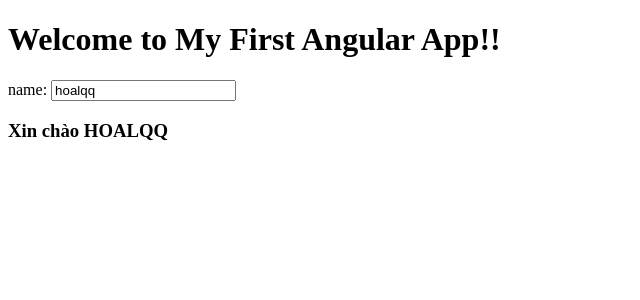
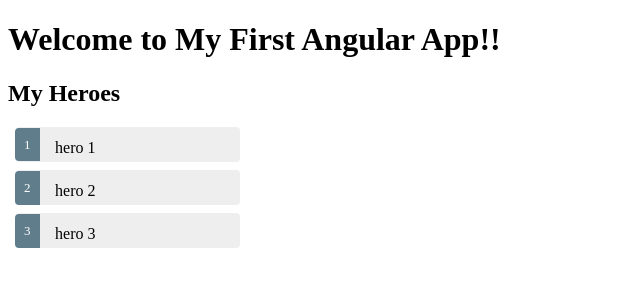
Before and after one commit to quyhoa/cordova-app, an Angular app in the folder source-code/: page / in a window 1280 px wide. Shown: the top 300 px of the page, without its empty margins (0-640 px from the left). Built offline with nearby package versions, Linux system fonts and the light colour scheme.

Commit message:
update - part Master/Detail Components

```diff
--- a/source-code/src/app/app.module.ts
+++ b/source-code/src/app/app.module.ts
@@ -4,11 +4,13 @@
 
 import { AppComponent } from './app.component';
 import { HeroesComponent } from './heroes/heroes.component';
+import { HeroDetailComponent } from './hero-detail/hero-detail.component';
 
 @NgModule({
   declarations: [
     AppComponent,
-    HeroesComponent
+    HeroesComponent,
+    HeroDetailComponent
   ],
   imports: [
     BrowserModule,
--- /dev/null
+++ b/source-code/src/app/hero-detail/hero-detail.component.html
@@ -0,0 +1,9 @@
+<div *ngIf="hero">
+    <h2>Detail of {{hero.name | uppercase}}</h2>
+    <div><span>id: </span>{{hero.id}}</div>
+      <div>
+        <label>name:
+          <input [(ngModel)]="hero.name" placeholder="name">
+        </label>
+      </div>
+</div>
--- /dev/null
+++ b/source-code/src/app/hero-detail/hero-detail.component.ts
@@ -0,0 +1,17 @@
+import { Component, OnInit, Input } from '@angular/core';
+
+import {Hero} from '../hero';
+
+@Component({
+  selector: 'app-hero-detail',
+  templateUrl: './hero-detail.component.html',
+  styleUrls: ['./hero-detail.component.css']
+})
+export class HeroDetailComponent implements OnInit {
+     @Input() hero: Hero;
+  constructor() { }
+
+  ngOnInit() {
+  }
+
+}
--- /dev/null
+++ b/source-code/src/app/hero.service.ts
@@ -0,0 +1,15 @@
+import { Injectable } from '@angular/core';
+import { Hero } from './hero';
+import { HEROES } from './mock-heroes';
+
+@Injectable({
+  providedIn: 'root'
+})
+export class HeroService {
+
+  constructor() { }
+
+    getHeroes(): Hero[] {
+        return HEROES;
+    }
+}
--- a/source-code/src/app/heroes/heroes.component.css
+++ b/source-code/src/app/heroes/heroes.component.css
@@ -0,0 +1,48 @@
+/* HeroesComponent's private CSS styles */
+.selected {
+  background-color: #CFD8DC !important;
+  color: white;
+}
+.heroes {
+  margin: 0 0 2em 0;
+  list-style-type: none;
+  padding: 0;
+  width: 15em;
+}
+.heroes li {
+  cursor: pointer;
+  position: relative;
+  left: 0;
+  background-color: #EEE;
+  margin: .5em;
+  padding: .3em 0;
+  height: 1.6em;
+  border-radius: 4px;
+}
+.heroes li.selected:hover {
+  background-color: #BBD8DC !important;
+  color: white;
+}
+.heroes li:hover {
+  color: #607D8B;
+  background-color: #DDD;
+  left: .1em;
+}
+.heroes .text {
+  position: relative;
+  top: -3px;
+}
+.heroes .badge {
+  display: inline-block;
+  font-size: small;
+  color: white;
+  padding: 0.8em 0.7em 0 0.7em;
+  background-color: #607D8B;
+  line-height: 1em;
+  position: relative;
+  left: -1px;
+  top: -4px;
+  height: 1.8em;
+  margin-right: .8em;
+  border-radius: 4px 0 0 4px;
+}
--- a/source-code/src/app/heroes/heroes.component.html
+++ b/source-code/src/app/heroes/heroes.component.html
@@ -1,6 +1,9 @@
-<div>
-    <label>name:
-      <input [(ngModel)]="hero.name" placeholder="name">
-    </label>
-</div>
-<h3>Xin chào {{hero.name | uppercase}}</h3>
+<h2>My Heroes</h2>
+<ul class="heroes">
+  <li *ngFor="let hero of heroes"
+    [class.selected]="hero === selectedHero"
+    (click)="onSelect(hero)">
+    <span class="badge">{{hero.id}}</span> {{hero.name}}
+  </li>
+</ul>
+<app-hero-detail [hero]="selectedHero"></app-hero-detail>
--- a/source-code/src/app/heroes/heroes.component.ts
+++ b/source-code/src/app/heroes/heroes.component.ts
@@ -1,5 +1,7 @@
 import { Component, OnInit } from '@angular/core';
 import { Hero } from '../hero';
+import { HEROES } from '../mock-heroes';
+import { HeroService } from '../hero.service';
 
 @Component({
   selector: 'app-heroes',
@@ -11,7 +13,18 @@
         id: 1,
         name: 'hoalqq'
     };
-    constructor() { }
-    ngOnInit() { }
+    selectedHero: Hero;
+    heroes: Hero[];
+    onSelect(hero:Hero): void {
+        this.selectedHero = hero;
+    }
+    constructor( private heroService:HeroService) { }
+    ngOnInit() {
+        this.getHeroes();
+    }
+
+    getHeroes(): void {
+        this.heroes = this.heroService.getHeroes();
+    }
 
 }
--- /dev/null
+++ b/source-code/src/app/mock-heroes.ts
@@ -0,0 +1,7 @@
+import { Hero } from './hero';
+
+export const HEROES: Hero[] = [
+        {id: 1,name:'hero 1'},
+        {id: 2,name:'hero 2'},
+        {id: 3,name:'hero 3'},
+    ];
```
Also changed, not shown: source-code/src/app/hero-detail/hero-detail.component.css (added), 10 other files (tests, documents, lock files or other folders).
